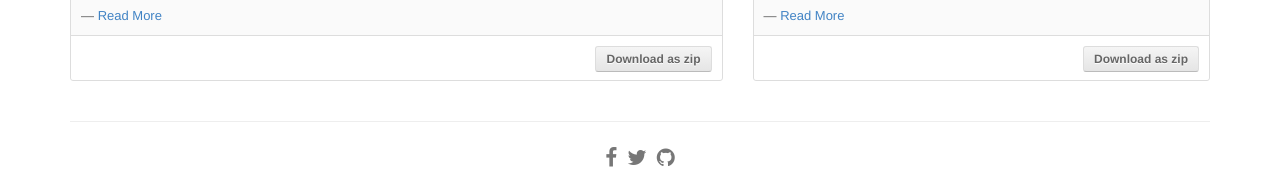
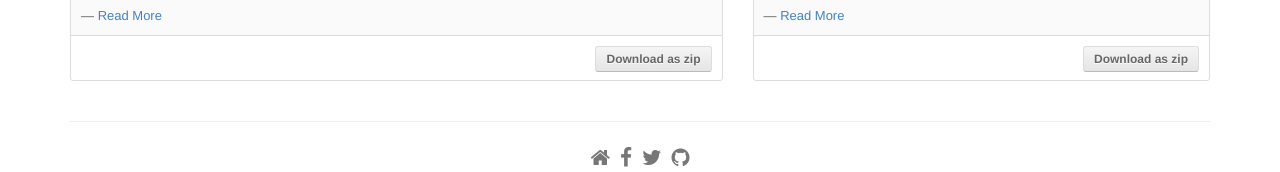
Before and after one commit to jiabin/jiabin.github.io, a website: page src/index.jade in a window 1280 px wide. Shown: the part 1527-1699 px from the top of the page. Drawn offline with nearby package versions, Linux system fonts and the light colour scheme; files that its build step writes are made by us from their sources; files whose address does not match are found by name.

Commit message:
Home link added

```diff
--- a/src/index.jade
+++ b/src/index.jade
@@ -59,6 +59,7 @@ html(lang='en')
         .col-xs-12
           hr
           footer
+            a.fa.fa-home(href='//jiabin.net', data-toggle='tooltip', data-placement='top', title='Visit jiabin.net')
             a.fa.fa-facebook(href='//facebook.com/JiabinMilano', data-toggle='tooltip', data-placement='top', title='Jiabin on Facebook')
             a.fa.fa-twitter(href='//twitter.com/JiabinMI', data-toggle='tooltip', data-placement='top' title='Jiabin on Twitter')
             a.fa.fa-github(href='//github.com/jiabin', data-toggle='tooltip', data-placement='top' title='Jiabin on GitHub')
```
